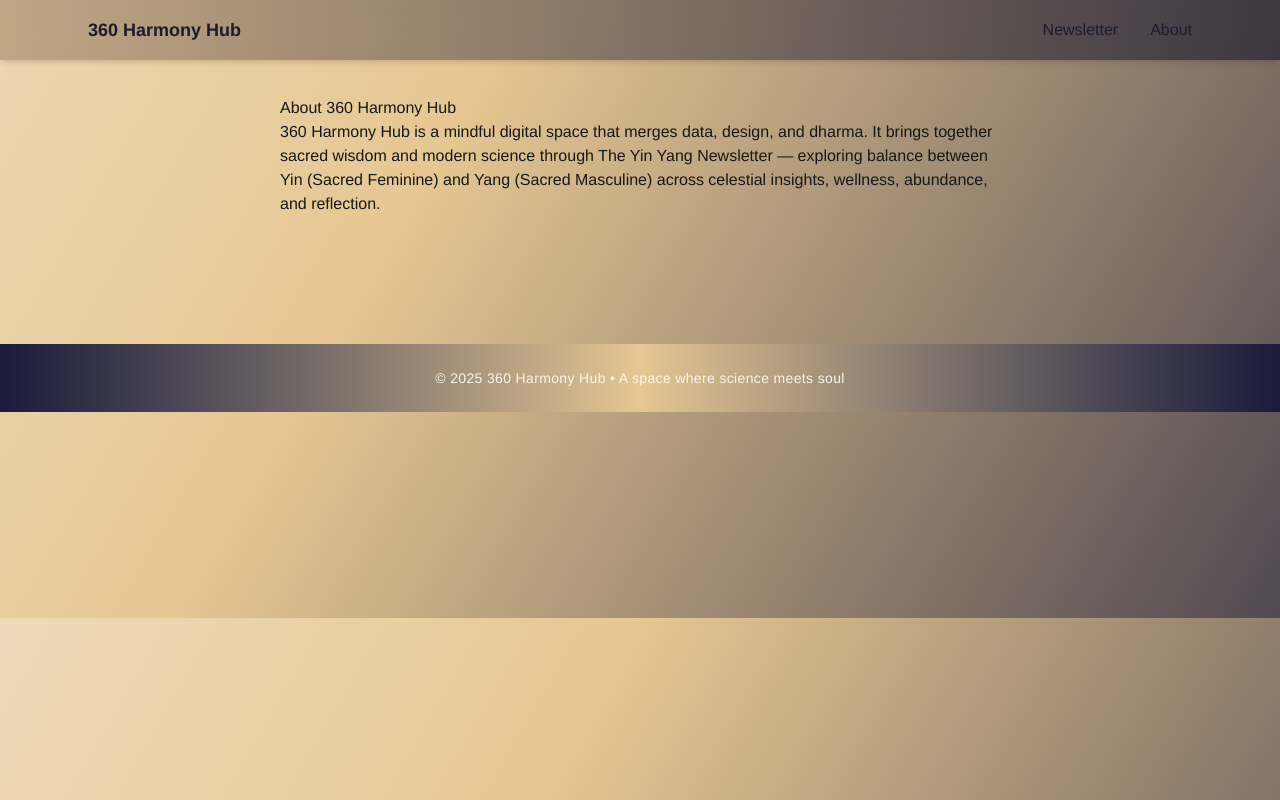
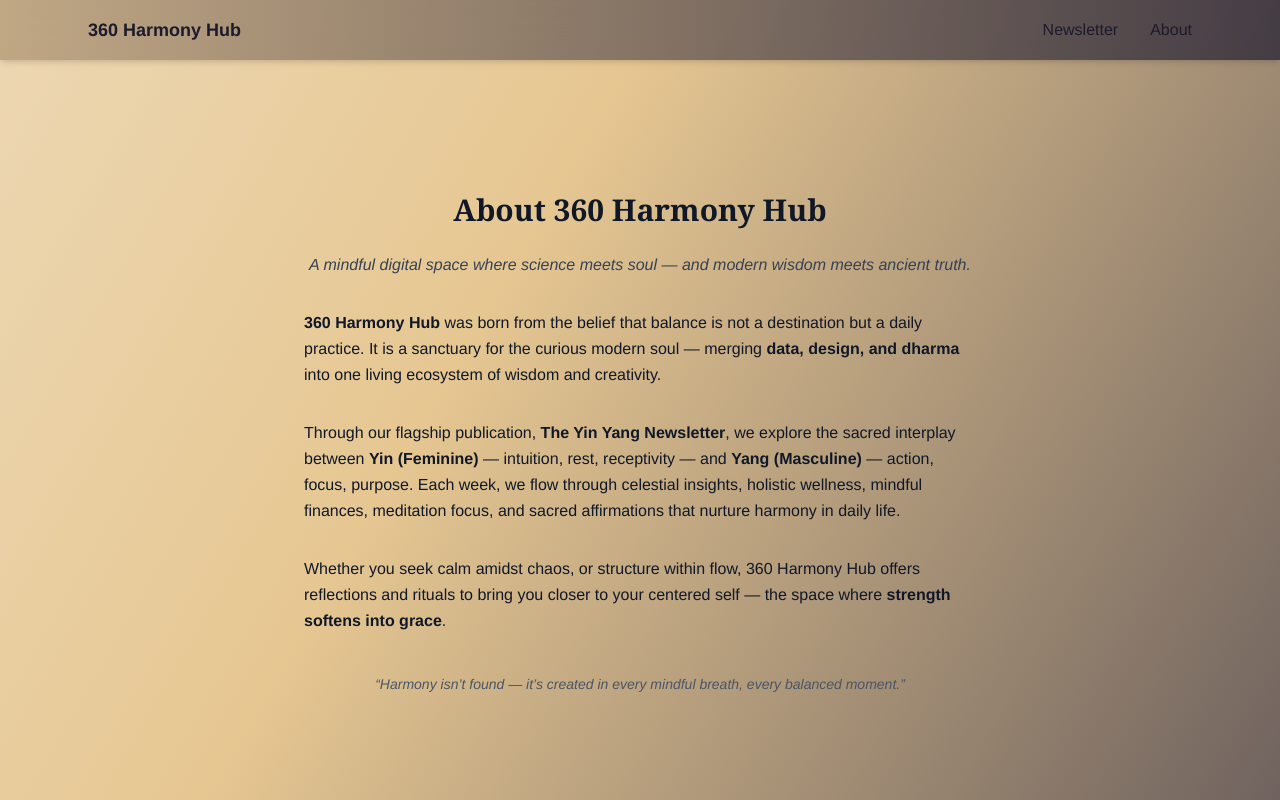
Before and after one commit to rajinipreethajohn/360-harmony-hub, a Next.js app: page /about in a window 1280 px wide. Shown: the top 800 px of the page. Built offline with nearby package versions, Linux system fonts and the light colour scheme.

Commit message:
'Added about content'

```diff
--- a/app/about/page.tsx
+++ b/app/about/page.tsx
@@ -1,13 +1,42 @@
 export default function AboutPage() {
   return (
-    <div className="prose prose-stone">
-      <h1>About 360 Harmony Hub</h1>
+    <main className="max-w-3xl mx-auto text-gray-900 px-6 py-24 leading-relaxed space-y-8">
+      <h2 className="text-3xl font-serif font-bold text-center mb-6">
+        About 360 Harmony Hub
+      </h2>
+
+      <p className="text-center text-gray-700 italic mb-8">
+        A mindful digital space where science meets soul — and modern wisdom
+        meets ancient truth.
+      </p>
+
       <p>
-        360 Harmony Hub is a mindful digital space that merges data, design, and dharma.
-        It brings together sacred wisdom and modern science through The Yin Yang Newsletter —
-        exploring balance between Yin (Sacred Feminine) and Yang (Sacred Masculine) across
-        celestial insights, wellness, abundance, and reflection.
+        <b>360 Harmony Hub</b> was born from the belief that balance is not a
+        destination but a daily practice. It is a sanctuary for the curious
+        modern soul — merging <b>data, design, and dharma</b> into one living
+        ecosystem of wisdom and creativity.
       </p>
-    </div>
-  )
+
+      <p>
+        Through our flagship publication,{" "}
+        <b>The Yin Yang Newsletter</b>, we explore the sacred interplay between{" "}
+        <b>Yin (Feminine)</b> — intuition, rest, receptivity — and{" "}
+        <b>Yang (Masculine)</b> — action, focus, purpose. Each week, we flow
+        through celestial insights, holistic wellness, mindful finances,
+        meditation focus, and sacred affirmations that nurture harmony in daily
+        life.
+      </p>
+
+      <p>
+        Whether you seek calm amidst chaos, or structure within flow, 360
+        Harmony Hub offers reflections and rituals to bring you closer to your
+        centered self — the space where <b>strength softens into grace</b>.
+      </p>
+
+      <div className="text-center text-sm text-gray-600 italic mt-10">
+        “Harmony isn’t found — it’s created in every mindful breath, every
+        balanced moment.”
+      </div>
+    </main>
+  );
 }
```
